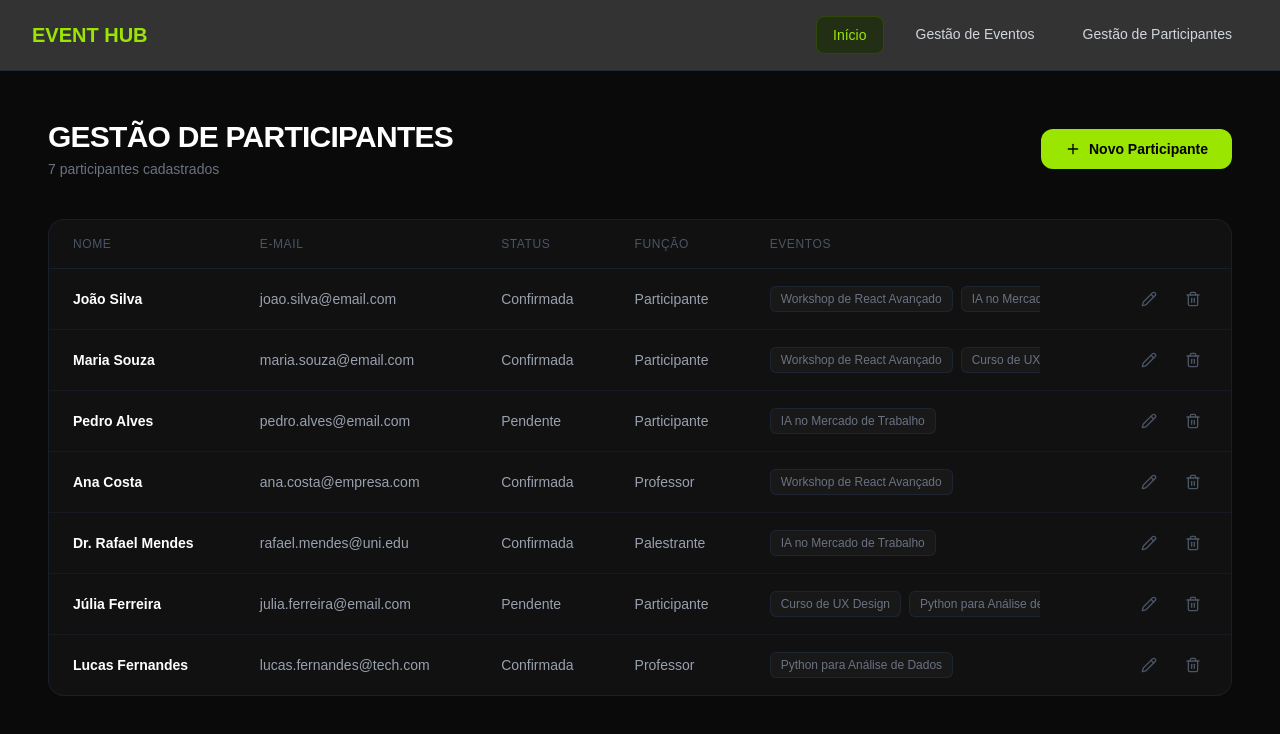
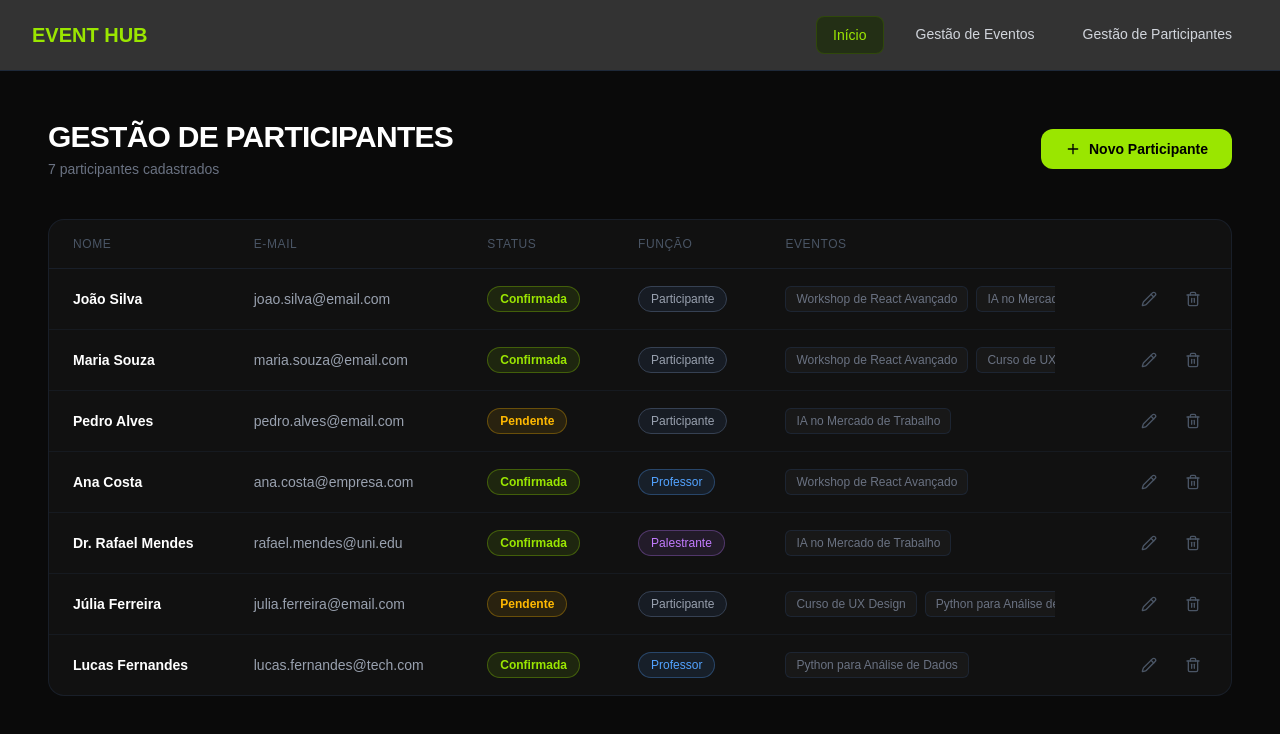
Before and after one commit to gsouza2313/e-ventsplatform, a Next.js app in the folder e-ventsplatform/: page /participantes in a window 1280 px wide. Shown: the top 734 px of the page. Built offline with nearby package versions, Linux system fonts and the light colour scheme.

Commit message:
feat: adiciona indicadores de status e funcao

```diff
--- a/e-ventsplatform/app/participantes/page.tsx
+++ b/e-ventsplatform/app/participantes/page.tsx
@@ -1,6 +1,17 @@
 import { Pencil, Plus, Trash2 } from "lucide-react";
 import { todosEventos } from "../lib/dataEventos";
 import { participantes } from "../lib/dataParticipantes";
+
+const estilosStatus: Record<string, string> = {
+  Confirmada: "border-lime-400/30 bg-lime-400/10 text-lime-400",
+  Pendente: "border-amber-400/30 bg-amber-400/10 text-amber-400",
+};
+
+const estilosFuncao: Record<string, string> = {
+  Participante: "border-gray-700 bg-gray-800/50 text-gray-400",
+  Professor: "border-blue-400/30 bg-blue-400/10 text-blue-400",
+  Palestrante: "border-purple-400/30 bg-purple-400/10 text-purple-400",
+};
 
 export default function ParticipantesPage() {
   return (
@@ -59,12 +70,24 @@ export default function ParticipantesPage() {
                     {participante.email}
                   </td>
 
-                  <td className="px-6 py-4 text-gray-400">
-                    {participante.status}
-                  </td>
+                  <td className="px-6 py-4">
+                          <span
+                            className={`inline-flex rounded-full border px-3 py-1 text-xs font-semibold ${
+                              estilosStatus[participante.status]
+                            }`}
+                          >
+                            {participante.status}
+                          </span>
+                    </td>
 
-                  <td className="px-6 py-4 text-gray-400">
-                    {participante.funcao}
+                  <td className="px-6 py-4">
+                        <span
+                          className={`inline-flex rounded-full border px-3 py-1 text-xs ${
+                            estilosFuncao[participante.funcao]
+                          }`}
+                        >
+                          {participante.funcao}
+                        </span>
                   </td>
 
                   <td className="px-6 py-4">
```
